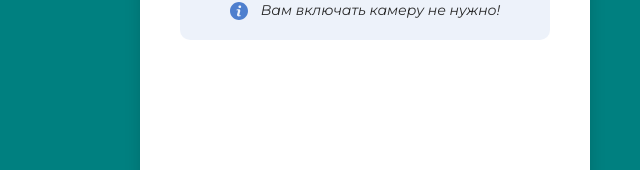
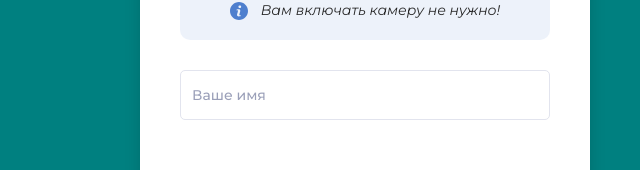
Before and after one commit to Alex-La/live-client-appinion, a React (Create React App) app in the folder client/: page / in a window 1280 px wide. Shown: the part 370-540 px from the top of the page, without its empty margins (640-1280 px from the left). Built offline with nearby package versions, Linux system fonts and the light colour scheme.

Commit message:
Custom text field

```diff
--- /dev/null
+++ b/client/src/css/expandTrue/form.css
@@ -0,0 +1,5 @@
+#live-appinion-root > .widget-wrap > .expand-true > .body > .form {
+  display: flex;
+  flex-direction: column;
+  margin: 0 20px;
+}
--- a/client/src/css/widget.css
+++ b/client/src/css/widget.css
@@ -1,6 +1,6 @@
 @import url("https://fonts.googleapis.com/css2?family=Montserrat:ital,wght@0,300;0,400;0,500;0,600;0,700;1,400&display=swap");
 
-.widget-wrap {
+#live-appinion-root .widget-wrap {
   font-family: "Montserrat", sans-serif !important;
   position: fixed !important;
   background-color: white !important;
@@ -11,8 +11,12 @@
   transition: 0.5s;
 }
 
-.widget-wrap p {
+#live-appinion-root .widget-wrap p {
   margin: 0 !important;
   font-family: "Montserrat", sans-serif !important;
   color: #282828 !important;
 }
+
+#live-appinion-root :focus {
+  outline: none;
+}
--- /dev/null
+++ b/client/src/widget/TextField/TextField.js
@@ -0,0 +1,23 @@
+import React, { useState } from "react";
+import "./textField.css";
+
+const TextField = ({ label, type = "text" }) => {
+  const [value, setValue] = useState("");
+
+  const handleChange = (e) => setValue(e.target.value);
+
+  return (
+    <div className="text-field-root">
+      <input
+        id="text-field"
+        type={type}
+        placeholder=""
+        value={value}
+        onChange={handleChange}
+      />
+      {label && <label htmlFor="text-field">{label}</label>}
+    </div>
+  );
+};
+
+export default TextField;
--- /dev/null
+++ b/client/src/widget/TextField/textField.css
@@ -0,0 +1,51 @@
+#live-appinion-root .text-field-root {
+  position: relative;
+}
+
+#live-appinion-root .text-field-root > input {
+  width: 100%;
+  box-sizing: border-box;
+  background-color: #ffffff;
+  color: #9ba0b9;
+  border: 1px solid #e2e4ee;
+  border-radius: 5px;
+  height: 50px;
+  font-family: "Montserrat", sans-serif !important;
+  font-weight: 500;
+  font-size: 14px;
+  padding-left: 12px;
+}
+
+label[for="text-field"] {
+  font-weight: 500;
+  font-size: 14px;
+  color: #9ba0b9;
+  position: absolute;
+  left: 7px;
+  top: 16px;
+  background-color: white;
+  padding: 0 5px;
+  transition: 0.5s;
+}
+
+#live-appinion-root .text-field-root > input:focus {
+  border: 1px solid #4e7fce;
+  color: #4e7fce;
+}
+
+#live-appinion-root .text-field-root > input:focus ~ label[for="text-field"],
+#live-appinion-root
+  .text-field-root
+  > input:not([value=""])
+  ~ label[for="text-field"] {
+  font-size: 12px;
+  top: -8px;
+  color: #4e7fce;
+}
+
+#live-appinion-root
+  .text-field-root
+  > input:not(:focus)
+  ~ label[for="text-field"] {
+  color: #9ba0b9;
+}
--- a/client/src/widget/Widget.js
+++ b/client/src/widget/Widget.js
@@ -21,15 +21,15 @@ const Widget = () => {
     setExpanded(!expanded);
   }, [expanded]);
 
-  useEffect(() => {
-    const ref = wrapRef.current;
-    if (ref) {
-      ref.addEventListener("transitionend", handleTransitionEnd, false);
-    }
-    return () => {
-      ref.removeEventListener("transitionend", handleTransitionEnd);
-    };
-  }, [handleTransitionEnd]);
+  // useEffect(() => {
+  //   const ref = wrapRef.current;
+  //   if (ref) {
+  //     ref.addEventListener("transitionend", handleTransitionEnd, false);
+  //   }
+  //   return () => {
+  //     ref.removeEventListener("transitionend", handleTransitionEnd);
+  //   };
+  // }, [handleTransitionEnd]);
 
   const handleExpand = () => {
     setExpand(!expand);
--- a/client/src/widget/expandTrue/ExpandTrue.js
+++ b/client/src/widget/expandTrue/ExpandTrue.js
@@ -2,6 +2,7 @@ import React from "react";
 import "../../css/expandTrue/expandTrue.css";
 
 import ControlAndManager from "./ControlAndManager";
+import Form from "./Form";
 import InfoMessage from "./InfoMessage";
 
 const ExpandTrue = ({ handleExpand, handleClose }) => {
@@ -15,6 +16,7 @@ const ExpandTrue = ({ handleExpand, handleClose }) => {
       </div>
       <div className="body">
         <InfoMessage />
+        <Form />
       </div>
       <div className="footer"></div>
     </div>
--- /dev/null
+++ b/client/src/widget/expandTrue/Form.js
@@ -0,0 +1,13 @@
+import React from "react";
+import "../../css/expandTrue/form.css";
+import TextField from "../TextField/TextField";
+
+const Form = () => {
+  return (
+    <form className="form">
+      <TextField label="Ваше имя" />
+    </form>
+  );
+};
+
+export default Form;
```
